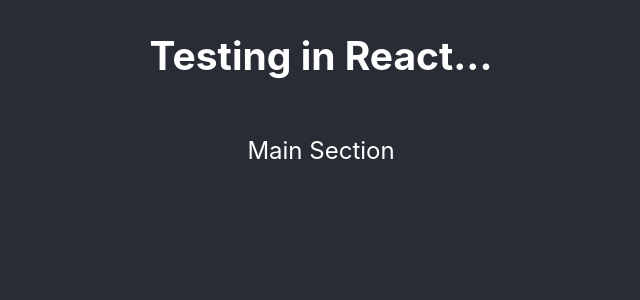
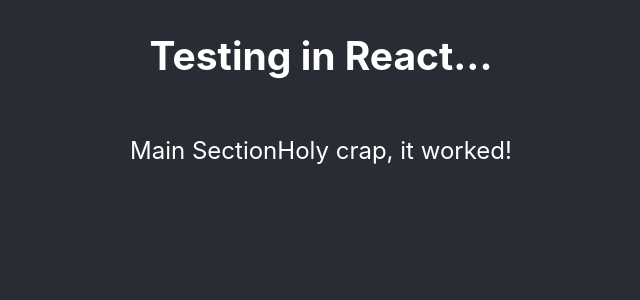
Before and after one commit to klienert/keith-cloud-demo, a React (Create React App) app: page / in a window 1280 px wide. Shown: the top 300 px of the page, without its empty margins (319-959 px from the left). Built offline with nearby package versions, Linux system fonts and the light colour scheme.

Commit message:
testing CI CD

```diff
--- a/src/App.js
+++ b/src/App.js
@@ -8,6 +8,8 @@
       </header>
       <main className="App-main">
         <p>Main Section</p>
+        <p>Holy crap, it worked!</p>
+
       </main>
 
     </div>
```
